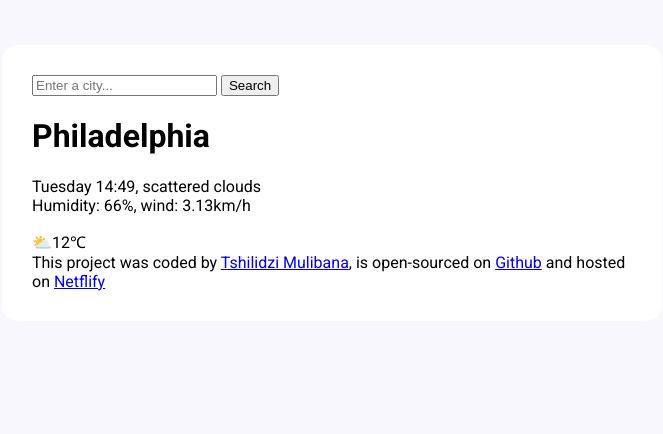
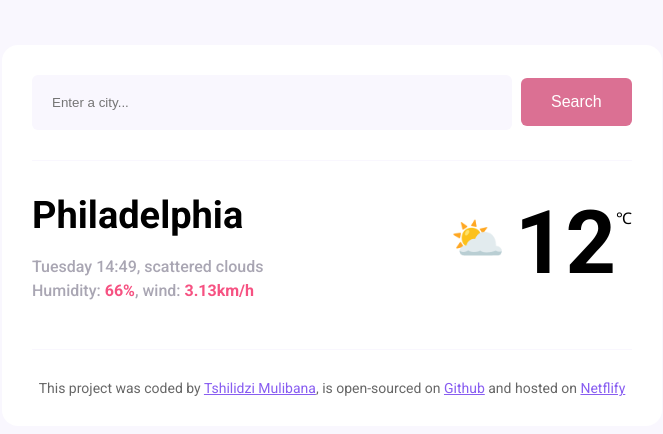
Before and after one commit to Chichiprecious1/The-weather-app, a plain HTML site: page index.html in a window 1280 px wide. Shown: the whole page, without its empty margins (308-971 px from the left). Drawn offline with Linux system fonts and the light colour scheme.

Commit message:
added basic CSS

```diff
--- a/index.html
+++ b/index.html
@@ -16,21 +16,30 @@
   <body>
     <div class="weather-app">
       <header>
-        <form>
-          <input type="search" placeholder="Enter a city..." required />
-          <input type="submit" value="Search" />
+        <form class="search-form">
+          <input
+            type="search"
+            placeholder="Enter a city..."
+            required
+            class="search-form-input"
+          />
+          <input type="submit" value="Search" class="search-form-button" />
         </form>
       </header>
       <main>
-        <div>
-          <h1>Philadelphia</h1>
-          <p>
-            Tuesday 14:49, scattered clouds
-            <br />
-            Humidity: 66%, wind: 3.13km/h
-          </p>
+        <div class="weather-app-data">
+          <div>
+            <h1 class="weather-app-city">Philadelphia</h1>
+            <p class="weather-app-details">
+              Tuesday 14:49, scattered clouds
+              <br />
+              Humidity: <strong>66%</strong>, wind: <strong>3.13km/h</strong>
+            </p>
+          </div>
+          <div class="weather-app-temperature-container">
+            <div class="weather-app-icon">⛅</div> <div class="weather-app-temperature">12</div><div class="weather-app-unit">℃</div>
+
         </div>
-        <div>⛅12℃</div>
       </main>
       <footer>
         This project was coded by
--- a/src/style.css
+++ b/src/style.css
@@ -2,6 +2,10 @@ body {
   background-color: #f9f7fe;
   font-family: "Roboto", sans-serif;
 }
+a {
+  color: #885df1;
+}
+
 .weather-app {
   background: white;
   max-width: 600px;
@@ -10,3 +14,72 @@ body {
   box-shadow: 0 30px 50px rgba(65, 50 100, 0.08);
   border-radius: 16px;
 }
+
+header {
+  border-bottom: 1px solid #f9f7fe;
+  padding: 0 0 30px 0;
+}
+.search-form-input {
+  background-color: #f9f7fe;
+  border: none;
+  border-radius: 6px;
+  width: 80%;
+  padding: 20px;
+  font-size: 15px 20px;
+}
+
+.search-form-button {
+  background: palevioletred;
+  padding: 15px 30px;
+  border: none;
+  font-size: 16px;
+  margin-left: 5px;
+  border-radius: 6px;
+  color: white;
+}
+
+main {
+  padding: 30px 0;
+}
+.weather-app-data {
+  display: flex;
+  justify-content: space-between;
+}
+.weather-app-city {
+  margin: 0;
+  font-size: 38px;
+  line-height: 48px;
+}
+.weather-app-details {
+  font-size: 16px;
+  line-height: 24px;
+  color: rgba(39, 33, 66, 0.4);
+  font-weight: 500;
+}
+.weather-app-details strong {
+  color: #f65282;
+}
+.weather-app-temperature-container {
+  display: flex;
+}
+.weather-app-icon {
+  font-size: 44px;
+  margin-top: 22px;
+}
+.weather-app-temperature {
+  font-size: 88px;
+  margin-left: 10px;
+  font-weight: bold;
+}
+.weather-app-unit {
+  margin-top: 16px;
+  font-weight: 28px;
+}
+
+footer {
+  border-top: 1px solid #f9f7fe;
+  padding: 30px 0 0 0;
+  text-align: center;
+  font-size: 14px;
+  color: rgba(0, 0, 0, 0.6);
+}
```
